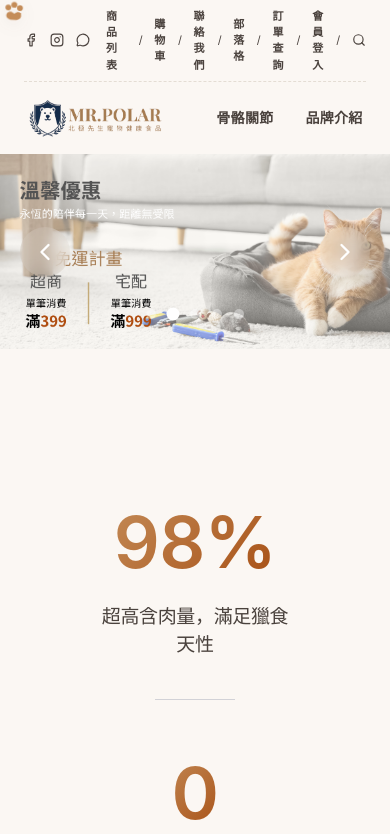
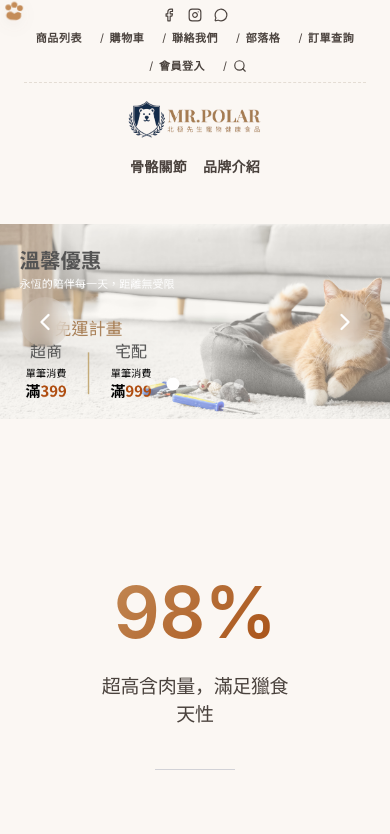
Before and after one commit to mrpolartw/polar-pet-store, a React (Vite) app: page / in a window 390 px wide. Shown: the top 834 px of the page. Built offline with nearby package versions, Linux system fonts and the light colour scheme.

Commit message:
fix: navbar RWD layout to prevent layout break on small screens

```diff
--- a/src/App.css
+++ b/src/App.css
@@ -269,6 +269,51 @@
 
 .nav-main-links a:hover {
   color: var(--color-accent);
+}
+
+/* ----------------- Navbar RWD (防跑版機制) ----------------- */
+@media (max-width: 992px) {
+  .navbar-top {
+    justify-content: center;
+    flex-wrap: wrap;
+    gap: 8px;
+  }
+
+  .nav-top-links {
+    flex-wrap: wrap;
+    justify-content: center;
+  }
+
+  .nav-top-links li:not(:first-child)::before {
+    margin: 0 6px;
+  }
+
+  .navbar-main {
+    flex-direction: column;
+    justify-content: center;
+    gap: 12px;
+  }
+
+  .logo {
+    margin-right: 0;
+  }
+
+  .nav-main-links {
+    flex-wrap: wrap;
+    justify-content: center;
+    gap: 16px;
+  }
+
+  .app-container {
+    padding-top: 150px;
+    /* 小螢幕疊加後高度更高，預留更多空間 */
+  }
+}
+
+@media (max-width: 576px) {
+  .app-container {
+    padding-top: 180px;
+  }
 }
 
 /* -------------------------------------
```
